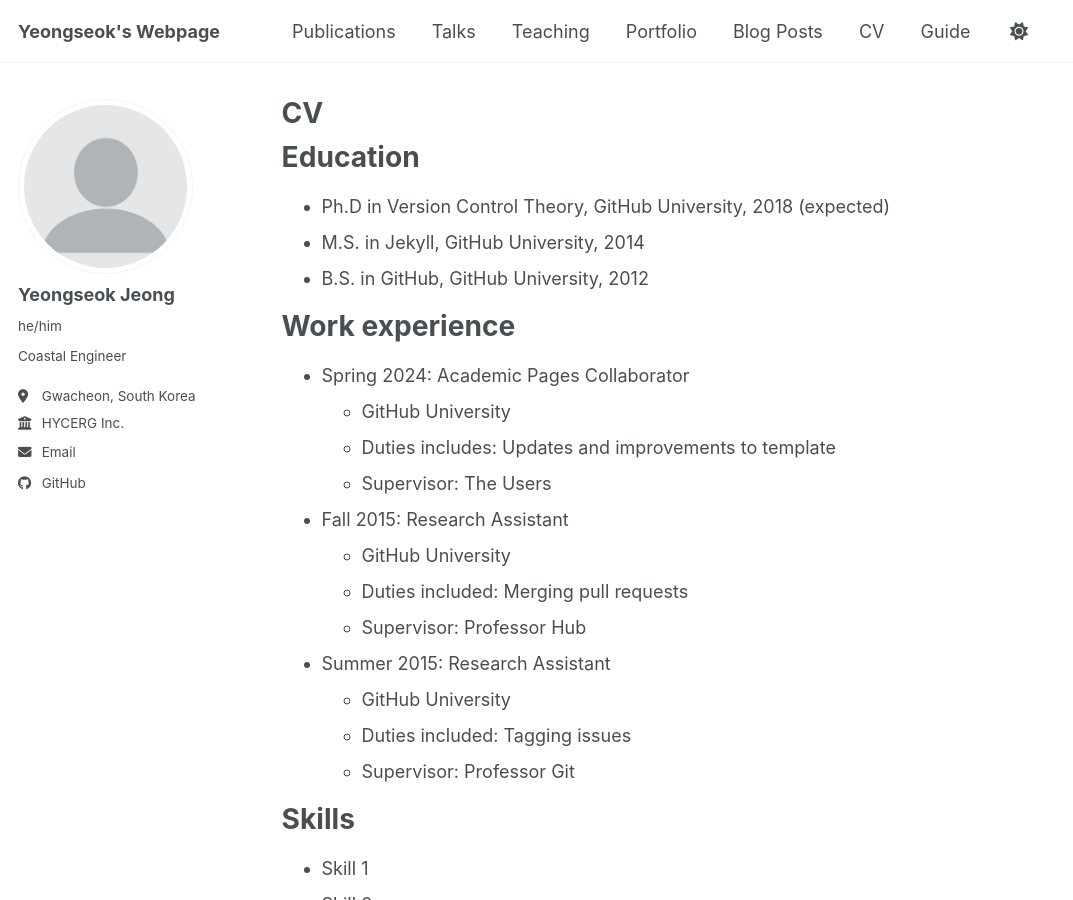
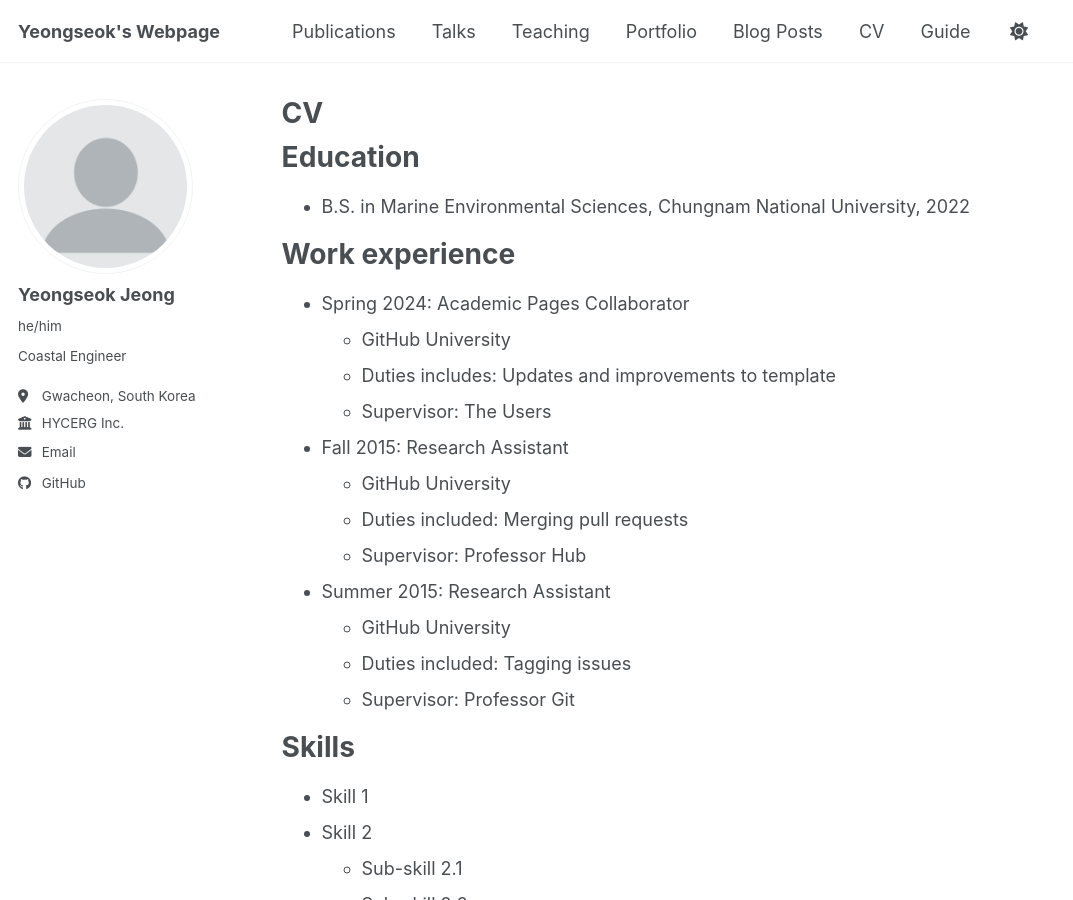
Before and after one commit to yjeongteddy/yjeongteddy.github.io, a Jekyll site: the page built from _pages/cv.md, in a window 1280 px wide and 900 px high. Shown: the whole window, without its empty margins (0-1073 px from the left). Built offline with Jekyll 4.4.1, drawn with Linux system fonts in a browser that asks for light colours; a script bundle is joined from its source files by our own code; library files that are not in the unit come from our copies.

Commit message:
Update cv.md

```diff
--- a/_pages/cv.md
+++ b/_pages/cv.md
@@ -11,9 +11,7 @@
 
 Education
 ======
-* Ph.D in Version Control Theory, GitHub University, 2018 (expected)
-* M.S. in Jekyll, GitHub University, 2014
-* B.S. in GitHub, GitHub University, 2012
+* B.S. in Marine Environmental Sciences, Chungnam National University, 2022
 
 Work experience
 ======
```
